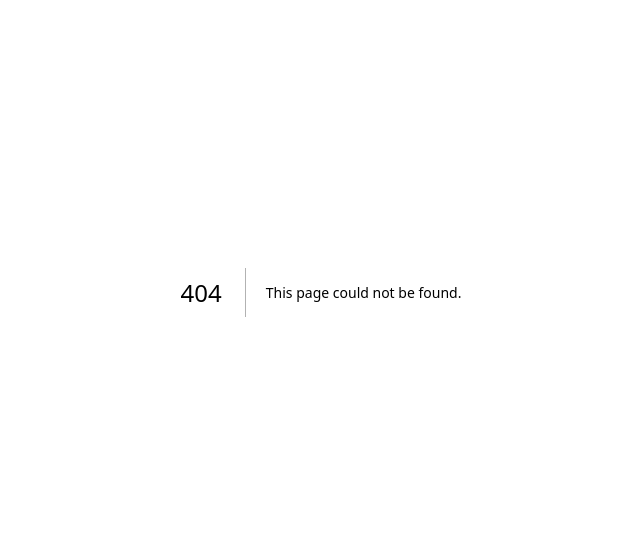
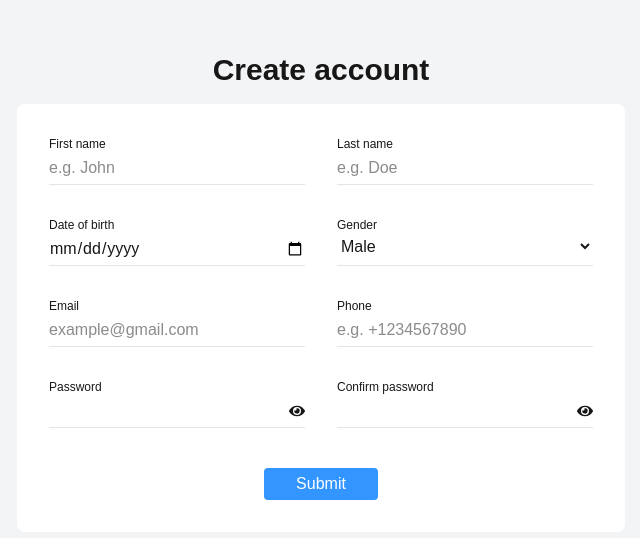
Before and after one commit to samarthj0612/react-fundamentals, a Next.js app: page /signup in a window 1280 px wide. Before the commit this address had no page. Shown: the part 108-646 px from the top of the page, without its empty margins (319-959 px from the left). Built offline with nearby package versions, Linux system fonts and the light colour scheme.

Commit message:
Add login and signup pages with form validation and dependencies

```diff
--- /dev/null
+++ b/app/(auth)/login/page.tsx
@@ -0,0 +1,7 @@
+const page = () => {
+  return (
+    <div>Login page</div>
+  )
+}
+
+export default page
--- /dev/null
+++ b/app/(auth)/signup/page.tsx
@@ -0,0 +1,213 @@
+'use client'
+
+import { useState } from "react";
+import { FaEye, FaEyeSlash } from 'react-icons/fa'
+import { SubmitHandler, useForm } from 'react-hook-form'
+import { AnimatePresence, motion } from "framer-motion";
+
+import { Gender, SignupForm } from "@/types/form.types";
+import { emailRegex } from "@/lib/validators";
+
+const SignupPage = () => {
+  const [isPasswordMasked, setIsPasswordMasked] = useState<boolean>(true);
+  const [isConfirmedPasswordMasked, setIsConfirmedPasswordMasked] = useState<boolean>(true);
+
+  const { register, getValues, setError, handleSubmit, formState: { errors, dirtyFields, disabled, isDirty, isLoading, isReady, isSubmitSuccessful, isSubmitted, isSubmitting, isValid, isValidating, submitCount, touchedFields, validatingFields, defaultValues } } = useForm<SignupForm>({
+    defaultValues: {
+      fname: '',
+      lname: '',
+    },
+  });
+
+  const onSubmitHandler: SubmitHandler<SignupForm> = (data) => {
+    console.log("Submitted data => ", data);
+  }
+
+  return (
+    <div className="p-8 min-h-screen w-full flex justify-center items-center bg-gray-100">
+      <div className="w-full md:w-3/4 lg:w-1/2">
+        <h2 className="text-3xl text-center font-semibold mb-4">Create account</h2>
+
+        <form onSubmit={handleSubmit(onSubmitHandler)} className="flex flex-col gap-8 bg-white p-8 rounded-lg">
+          <div className="flex flex-wrap gap-8">
+            <label htmlFor="fname" className="flex-1 border-b border-b-black/10">
+              <p className="text-xs">First name</p>
+              <input
+                type="text"
+                {...register('fname', {
+                  minLength: {
+                    value: 4,
+                    message: "Must be at least 4 characters"
+                  },
+                  required: "First name is required"
+                })}
+                className="min-w-48 w-full py-1 outline-none"
+                placeholder="e.g. John"
+              />
+              { errors.fname  && <p className="text-sm text-red-400">{errors.fname.message}</p> }
+            </label>
+
+            <label htmlFor="lname" className="flex-1 border-b border-b-black/10">
+              <p className="text-xs">Last name</p>
+              <input
+                type="text"
+                {...register('lname')}
+                className="min-w-48 w-full py-1 outline-none"
+                placeholder="e.g. Doe"
+              />
+            </label>
+          </div>
+
+          <div className="flex flex-wrap gap-8">
+            <label htmlFor="dob" className="flex-1 border-b border-b-black/10">
+              <p className="text-xs">Date of birth</p>
+              <input
+                type="date"
+                {...register('dob')}
+                className="min-w-48 w-full py-1 outline-none"
+              />
+            </label>
+
+            <label htmlFor="gender" className="flex-1 border-b border-b-black/10">
+              <p className="text-xs">Gender</p>
+              <select
+                {...register('gender')}
+                className="min-w-48 w-full py-1 outline-none"
+              >
+                <option value={Gender.MALE}>Male</option>
+                <option value={Gender.FEMALE}>Female</option>
+                <option value={Gender.OTHER}>Other</option>
+              </select>
+            </label>
+          </div>
+
+          <div className="flex flex-wrap gap-8">
+            <label htmlFor="email" className="flex-1 border-b border-b-black/10">
+              <p className="text-xs">Email</p>
+              <input
+                type="email"
+                {...register('email', {
+                  required: "Email is required",
+                  pattern: {
+                    value: emailRegex,
+                    message: "Invalid email address"
+                  }
+                })}
+                className="min-w-48 w-full py-1 outline-none"
+                placeholder="example@gmail.com"
+              />
+
+              { errors.email  && <p className="text-sm text-red-400">{errors.email.message}</p> }
+            </label>
+
+            <label htmlFor="phone" className="flex-1 border-b border-b-black/10">
+              <p className="text-xs">Phone</p>
+              <input
+                type="tel"
+                {...register('phone', {
+                  required: "Phone number is required",
+                  pattern: {
+                    value: /^\+?[1-9]\d{1,14}$/,
+                    message: "Invalid phone number format"
+                  }
+                })}
+                className="min-w-48 w-full py-1 outline-none"
+                placeholder="e.g. +1234567890"
+              />
+              { errors.phone  && <p className="text-sm text-red-400">{errors.phone.message}</p> }
+            </label>
+          </div>
+
+          <div className="flex flex-wrap gap-8">
+            <label htmlFor="password" className="flex-1 border-b border-b-black/10">
+              <p className="text-xs">Password</p>
+              <div className="flex items-center gap-2">
+                <input
+                  type={isPasswordMasked ? "password" : "text"}
+                  {...register('password', {
+                    required: "Password is required",
+                    minLength: {
+                      value: 8,
+                      message: "Must be at least 8 characters"
+                    },
+                  })}
+                  className="min-w-48 w-full py-1 outline-none"
+                />
+                <span
+                  className="cursor-pointer inline-block"
+                  onClick={() => setIsPasswordMasked(!isPasswordMasked)}
+                >
+                  <AnimatePresence mode="wait" initial={false}>
+                    <motion.div
+                      key={isPasswordMasked ? "eye" : "slash"}
+                      initial={{ opacity: 0, scale: 0.5, rotate: -45 }}
+                      animate={{ opacity: 1, scale: 1, rotate: 0 }}
+                      exit={{ opacity: 0, scale: 0.5, rotate: 45 }}
+                      transition={{ duration: 0.15 }}
+                    >
+                      {isPasswordMasked ? <FaEye /> : <FaEyeSlash />}
+                    </motion.div>
+                  </AnimatePresence>
+                </span>
+              </div>
+
+              { errors.password  && <p className="text-sm text-red-400">{errors.password.message}</p> }
+            </label>
+
+            <label htmlFor="confirmPassword" className="flex-1 border-b border-b-black/10">
+              <p className="text-xs">Confirm password</p>
+              <div className="flex items-center gap-2">
+                <input
+                  type={isConfirmedPasswordMasked ? "password" : "text"}
+                  {...register('confirmPassword', {
+                    required: "Please confirm your password",
+                    onBlur: (e) => {
+                      if(getValues('password') !== e.target.value) {
+                        setError('root', {
+                          type: 'manual',
+                          message: "Passwords do not match"
+                        })
+                      } else {
+                        setError('root', {
+                          type: 'manual',
+                          message: undefined
+                        })
+                      }
+                    },
+                  })}
+                  className="min-w-48 w-full py-1 outline-none"
+                />
+                <span
+                  className="cursor-pointer inline-block"
+                  onClick={() => setIsConfirmedPasswordMasked(!isConfirmedPasswordMasked)}
+                >
+                  <AnimatePresence mode="wait" initial={false}>
+                    <motion.div
+                      key={isConfirmedPasswordMasked ? "eye" : "slash"}
+                      initial={{ opacity: 0, scale: 0.5, rotate: -45 }}
+                      animate={{ opacity: 1, scale: 1, rotate: 0 }}
+                      exit={{ opacity: 0, scale: 0.5, rotate: 45 }}
+                      transition={{ duration: 0.15 }}
+                    >
+                      {isConfirmedPasswordMasked ? <FaEye /> : <FaEyeSlash />}
+                    </motion.div>
+                  </AnimatePresence>
+                </span>
+              </div>
+
+              { errors.confirmPassword  && <p className="text-sm text-red-400">{errors.confirmPassword.message}</p> }
+            </label>
+          </div>
+
+          { errors.root  && <p className="text-sm text-red-400">{errors.root.message}</p> }
+
+          <div className="flex gap-4 justify-center">
+            <button type="submit" className="w-fit mt-2 px-8 py-1 rounded text-white bg-[#007BFF]/80 hover:bg-[#007BFF] cursor-pointer transition-all">Submit</button>
+          </div>
+        </form>
+      </div>
+    </div>
+  );
+};
+
+export default SignupPage;
--- /dev/null
+++ b/lib/validators.ts
@@ -0,0 +1 @@
+export const emailRegex = /^[^\s@]+@[^\s@]+\.[^\s@]+$/;
--- a/package.json
+++ b/package.json
@@ -10,11 +10,14 @@
   },
   "dependencies": {
     "axios": "^1.13.6",
+    "framer-motion": "^12.38.0",
     "lucide-react": "^0.577.0",
     "mongodb": "^7.1.0",
     "next": "16.1.6",
     "react": "19.2.3",
     "react-dom": "19.2.3",
+    "react-hook-form": "^7.71.2",
+    "react-icons": "^5.6.0",
     "uuid": "^13.0.0"
   },
   "devDependencies": {
--- /dev/null
+++ b/types/form.types.ts
@@ -0,0 +1,16 @@
+export enum Gender {
+  FEMALE = "female",
+  MALE = "male",
+  OTHER = "other",
+}
+
+export interface SignupForm {
+  fname: string;
+  lname: string;
+  dob: string;
+  gender: Gender;
+  email: string;
+  phone: string;
+  password: string;
+  confirmPassword: string;
+}
```
Also changed, not shown: 1 other file (tests, documents, lock files or other folders).
